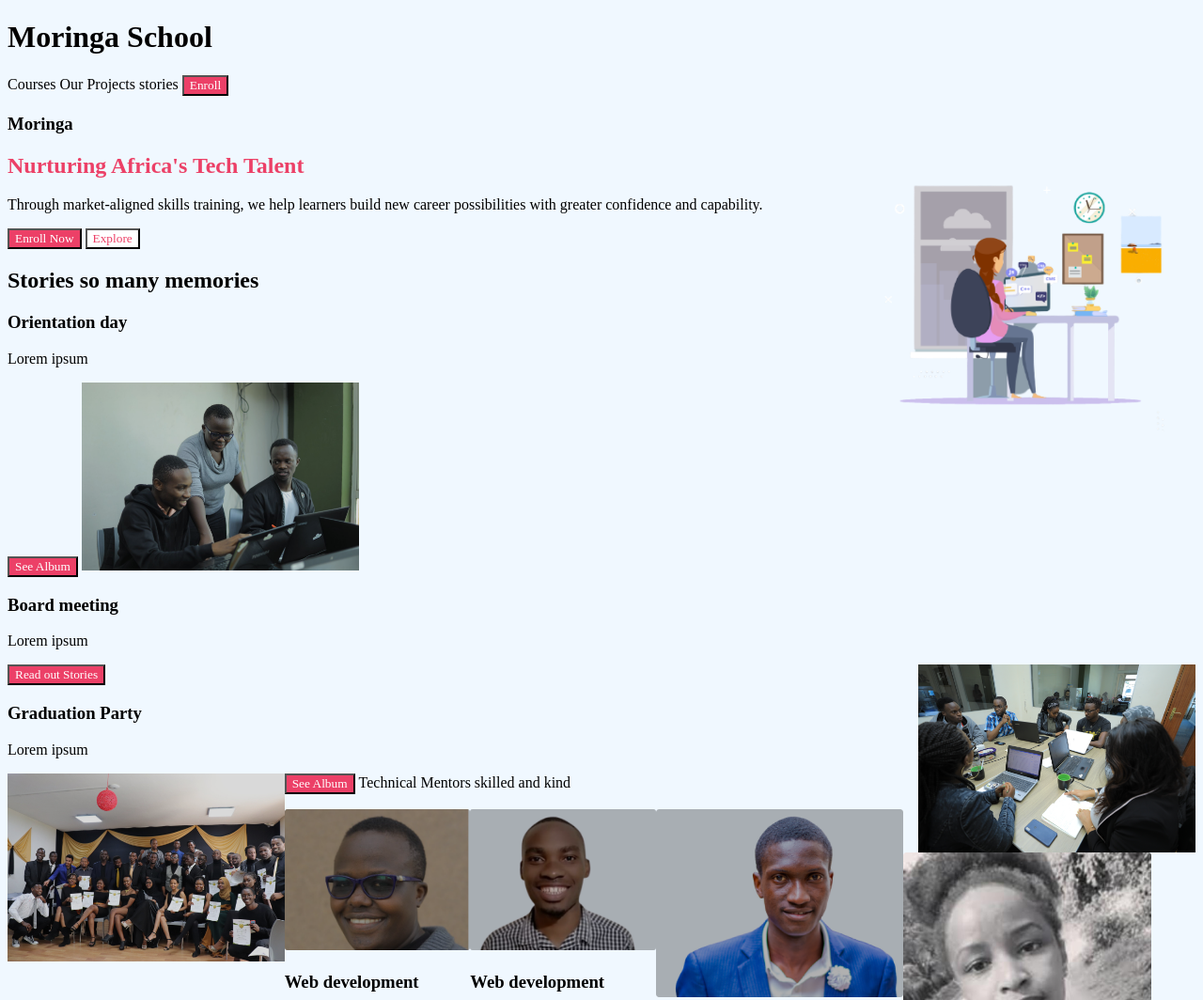
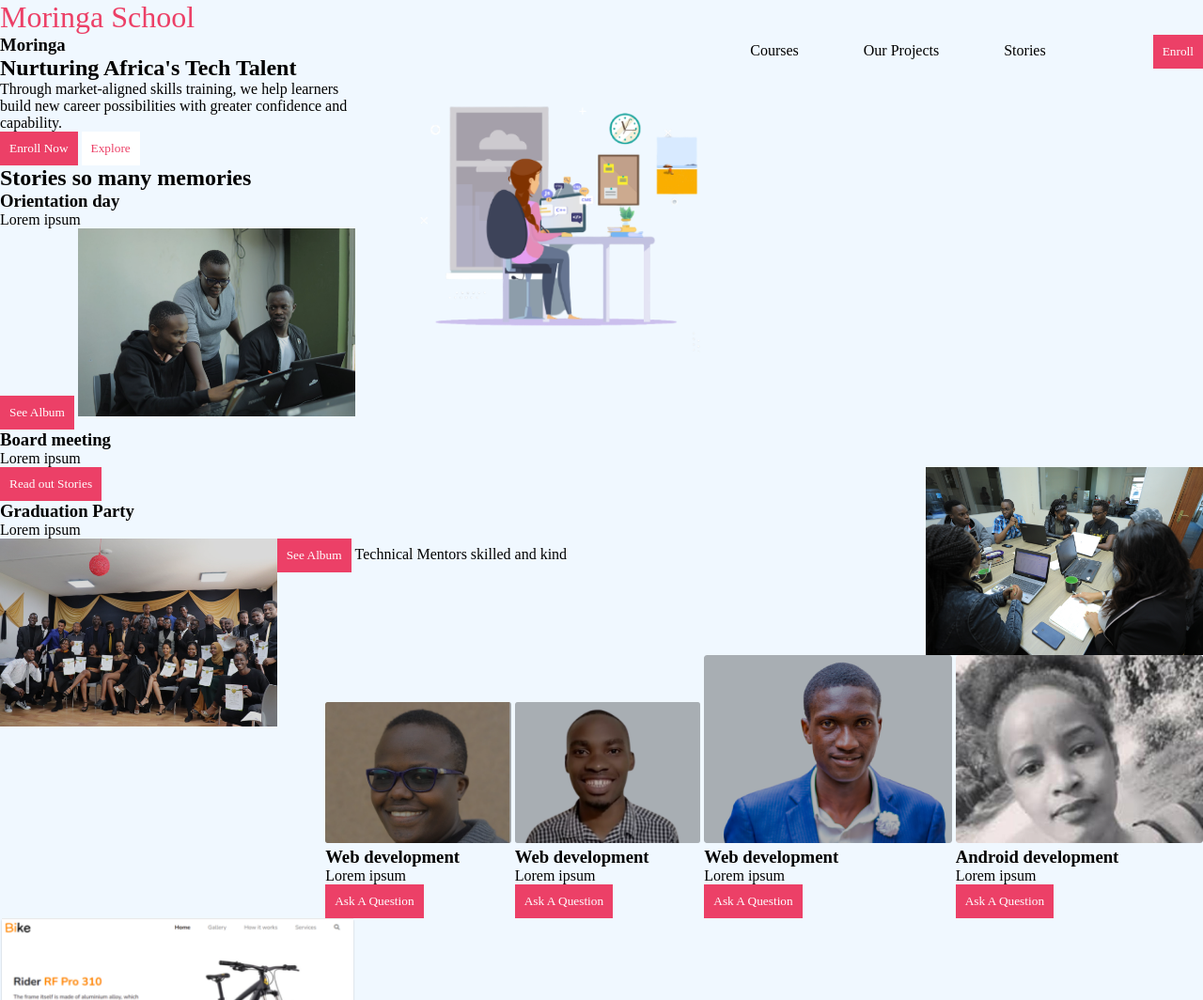
Before and after one commit to Martinchegem/MoringaSchoolLandingPage-WK1-, a plain HTML site: page index.html in a window 1280 px wide. Shown: the top 1064 px of the page at 94% size. Drawn offline with Linux system fonts and the light colour scheme.

Commit message:
This commit will align the images

```diff
--- a/Assets/CSS/index.css
+++ b/Assets/CSS/index.css
@@ -3,6 +3,42 @@ body {
     font-family: "nunito" ;
     font-weight: lighter;
 }
+*{
+    margin: 0;
+    padding: 0;
+    font-family: "nunito";
+}
+main{
+    max-width: 1100px;
+    margin: auto;
+}
+
+h1.right {
+    color: #EC4067;
+    font-family: "nunito";
+    font-weight: 100;
+}
+header{
+
+}
+ul{
+    list-style-type: none;
+    float: right;
+}
+
+ul li{
+    display: inline-block;
+}
+
+ul li a{
+    text-decoration: none;
+    color: black;
+    padding: 5px 20px;
+    border: 1px;
+    margin-top: 25px;
+    margin-right: 25px;
+}
+
 .title {
     color: red;
 }
@@ -10,21 +46,11 @@ button {
     background-color: #EC4067;
     font-family: "nunito";
     color: white;
-    border: round;
+    border: #EC4067;
+    padding: 10px 10px;
     size: 100px;
 }
 #white {
  background-color: white;
  color: #EC4067;
 }
-#tech {
- color: #EC4067;
- font-family: "nunito";
-}
-    div {
-        width: auto;
-      }
-      li {
-        list-style: none;
-        float: left;
-      }
--- a/index.html
+++ b/index.html
@@ -5,18 +5,22 @@
     <meta http-equiv="X-UA-Compatible" content="IE=edge">
     <meta name="viewport" content="width=device-width, initial-scale=1.0">
     <link rel="stylesheet" type="text/css" href="./Assets/CSS/index.css">
-    <title>Moringa School</title>
+    <title >Moringa School</title>
 </head>
 <body>
-   <h1><strong> Moringa</strong> School</h1>
- <div >
-   <a title="Courses">Courses</a>
-   <a title="Our Projects">Our Projects</a>
-   <a title="Stories">stories</a>
-   <button>Enroll</button>
- </div>
+  <header>
+    <h1 class="right">Moringa School</h1>
+    <div class="main">
+      <ul>
+        <li><a href="#">Courses</a></li>
+        <li><a href="#">Our Projects</a></li>
+        <li><a href="#">Stories</a></li>
+        <li><a href="#"></a><button>Enroll</button></li>
+    </div>
+  </header>
 
-   <div style="text-align: left;" > <img class="image"  src="./Assets/Assets1/image1.png" alt="Image of art" height="350px;" style="float:right";>
+
+   <div style="text-align: left;" > <img src="./Assets/Assets1/image1.png" alt="Image of art" height="350px;" style="float:right";>
 
    <h3>Moringa</h3>
    <h2 id="tech">Nurturing Africa's Tech Talent</h2>
@@ -26,29 +30,36 @@
    <button>Enroll Now</button>
    <button id="white">Explore</button> </div>
 
+  <div>
    <h2> <strong> Stories </strong> so many memories </h2>
 
    <h3><strong>Orientation day</strong> </h3>
    <p>Lorem ipsum</p>
    <button>See Album</button>
-   <img class="image" src="./Assets/Assets1/image 2.png" height="200px;  > alt="Picture during orientation=" style="float:left";>
+   <img class="image" src="./Assets/Assets1/image 2.png" height="200px;  > alt="Picture during orientation">
+  </div>
 
+   <div>
    <h3> <strong>Board meeting</strong> </h3>
    <p>Lorem ipsum</p>
    <button>Read out Stories</button>
    <img class="image" src="./Assets/Assets1/image 3.png" height="200px;  > alt="Image taken during a board meeting" style="float:right";>
+  </div>
 
+   <div>
    <h3><strong>Graduation Party</strong> </h3>
    <p>Lorem ipsum</p>
    <button>See Album</button>
    <img class="image" src="./Assets/Assets1/image 4.png" height="200px; alt="Graduation Party" style="float:left;>
 
    <h2>Technical Mentors skilled and kind</h2>
+  </div>
 
 
 <div>
   <ul>
-     <li> <img src="./Assets/Assets1/image 5.png" height="150px; alt=" Rose Oketch"> <h3>Web development</h3> <p>Lorem ipsum</p> <button>Ask A Question</button></li>
+
+    <li> <img src="./Assets/Assets1/image 5.png"  height="150px; > alt="Rose Oketch"> <h3>Web development</h3> <p>Lorem ipsum</p> <button>Ask A Question</button></li>
 
      <li> <img src="./Assets/Assets1/image 6.png" height="150px;  > alt="Albert Byrone"> <h3>Web development</h3> <p>Lorem ipsum</p> <button>Ask A Question</button></li>
 
@@ -58,7 +69,8 @@
      <li> <img class="image" src="./Assets/Assets1/image 8.png" height="200px; > alt="Christine Karimi">  <h3>Android development</h3> <p>Lorem ipsum</p> <button>Ask A Question</button></li>
 
    </ul>
-  <div>
+
+  </div>
 
    <img class="image" src="./Assets/Assets1/image 9.png" height="200px;   > alt="">
    <h2>Project It's hopefully agood one.</h2>
```
